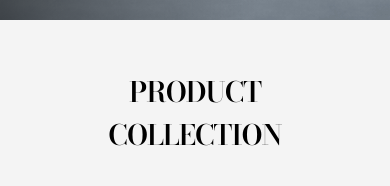
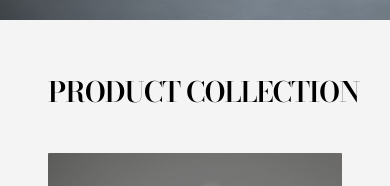
Before and after one commit to itxjoshy/byfegor, a React (Vite) app in the folder byfegor-site/: page / in a window 390 px wide. Shown: the part 824-1010 px from the top of the page. Built offline with nearby package versions, Linux system fonts and the light colour scheme; a web font is replaced by a local one.

Commit message:
update: minor style changes

```diff
--- a/byfegor-site/src/components/collection.css
+++ b/byfegor-site/src/components/collection.css
@@ -71,6 +71,7 @@
 @media (max-width: 550px) {
   .collection-section h2 {
     font-size: 28px;
+    text-wrap: nowrap;
   }
   .collection-items {
     display: flex;
```
